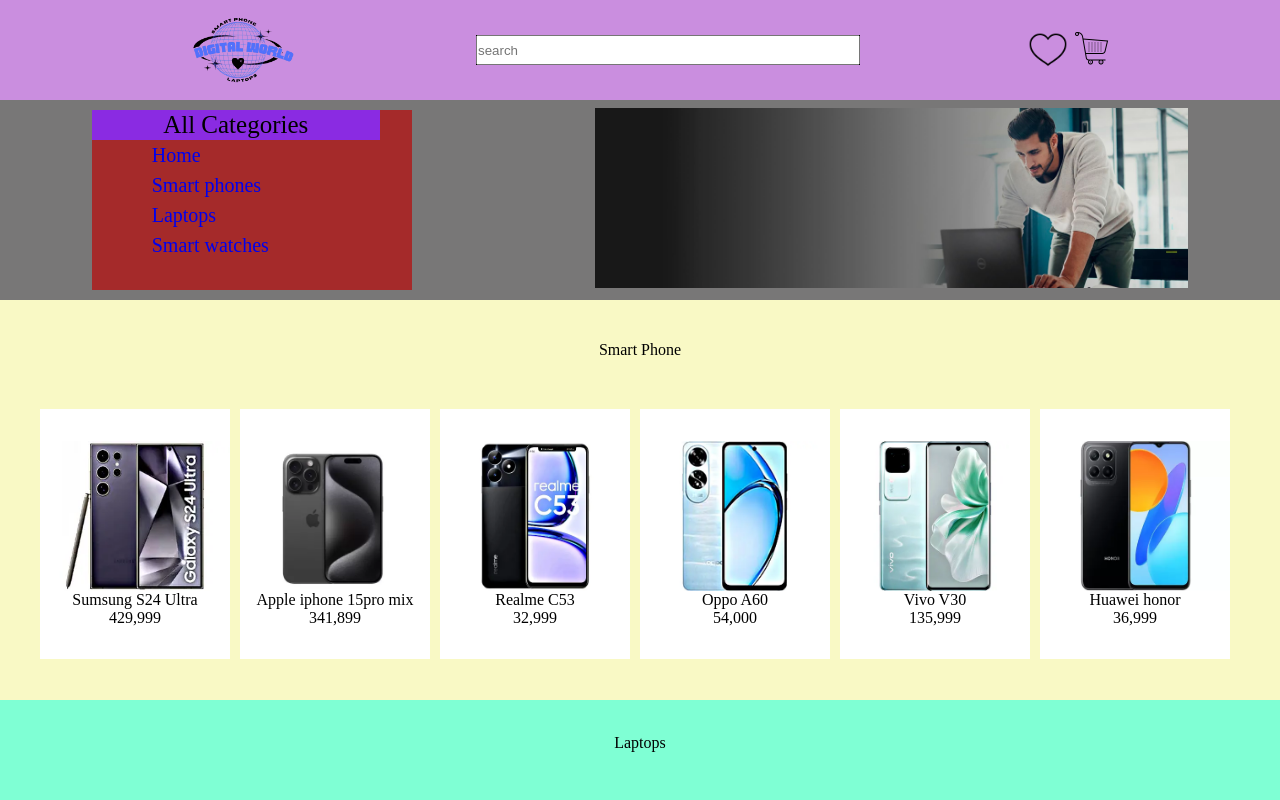
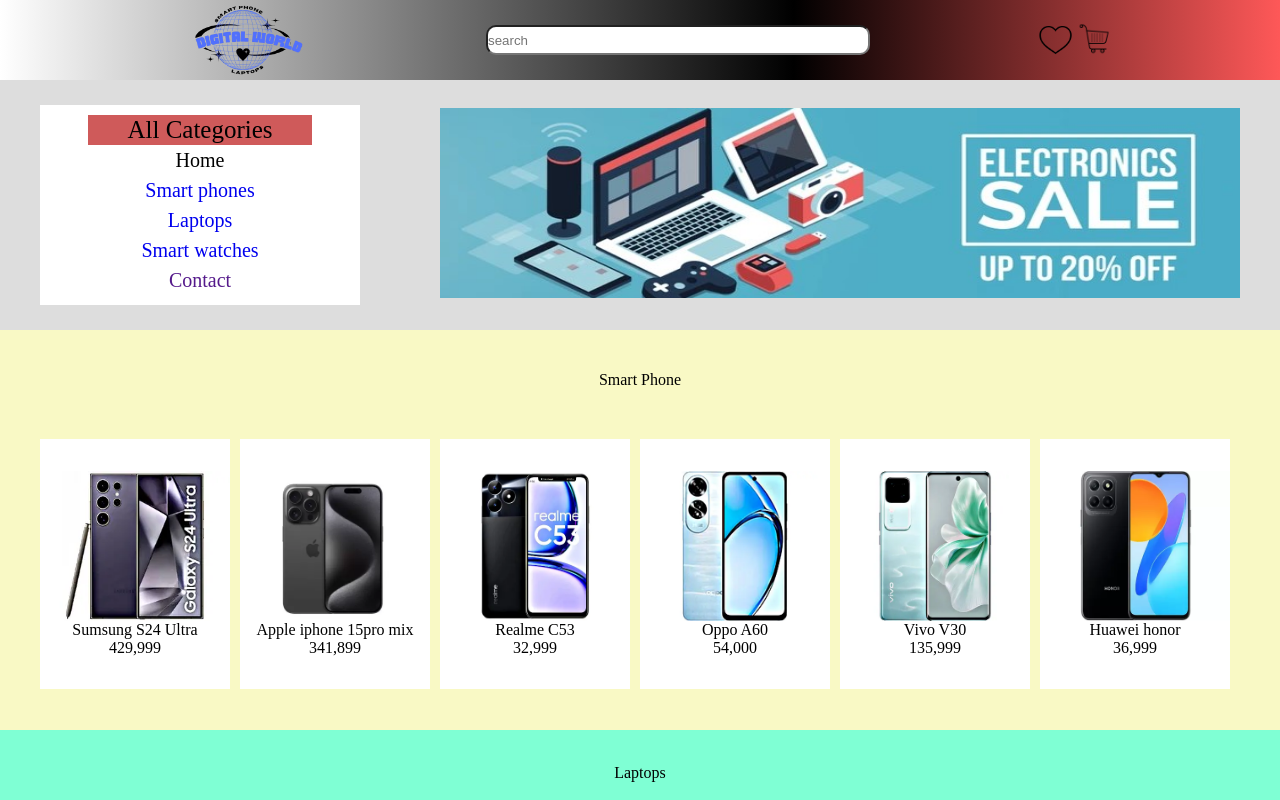
Before and after one commit to ihsanullahkhan11/web-digital-store, a plain HTML site: page index.html in a window 1280 px wide. Shown: the top 800 px of the page. Drawn offline with Linux system fonts and the light colour scheme.

Commit message:
top navbar collor add and size adjust

```diff
--- a/index.html
+++ b/index.html
@@ -43,13 +43,14 @@
                     <div class="Smart-phone"><a href="#">Smart phones</a></div>
                     <div class="Laptops"><a href="#">Laptops</a></div>
                     <div class="Smart-watch"><a href="#">Smart watches</a></div>
+                    <div class="contact-us"><a href="">Contact</a></div>
 
 
             </div>
             <!-- yi home content image ha -->
 
             <div class="home-img">
-                <img src="./image/home-iamge--.jpeg" alt="">
+                <img src="./image/side-navbar- pic.jpg" alt="">
             </div>
         </div>
 
@@ -130,7 +131,7 @@
 
 
        </div>
-     </div>
+
 <!-------------- yi loptop ka section ha -------- -->
      <div class="loptops">
         <p>Laptops</p>
@@ -246,17 +247,36 @@
 
             </div>
          </div>
+         </div>
+
+
+
+
+
+
+
 
          <!-- footer our  contact -->
-          <div class="contact">
-            <footer>
-                <a href=""></a>
-                <a href=""></a>
-                <a href=""></a>
-            </footer>
+          <div class="footer">
+
+                <div class="contact">
+                  <a href=""><img src="./image/gmail-icon.png" alt=""></a>
+                </div>
+                <div class="contact">
+                  <a href=""><img src="./image/facebook-icon.png" alt=""></a>
+                </div>
+                <div class="contact">
+                  <a href=""><img src="./image/instagram-icon.png" alt=""></a>
+                </div>
+
+                  <p><br>2024 digital worlde all right reserved</p>
+
+
+
           </div>
 
 
-    </div>
+
+  </div>
 </body>
 </html>
--- a/stylel.css
+++ b/stylel.css
@@ -2,97 +2,114 @@
     padding: 0;
     margin: 0;
 }
+body{
+    background-color: #dddddd;
+    background-repeat: no-repeat;
+}
+.container{
+    background-repeat: no-repeat;
+}
 
 .navbar {
-    background-color: rgb(202, 142, 223);
+
+background: linear-gradient(90deg, rgba(255,255,255,1) 0%, rgba(0,0,0,1) 62%, rgba(254,88,88,1) 100%);
     display: flex;
     justify-content: space-evenly;
 
     align-items: center;
     width: 100%;
-    height: 100px;
+    height: 80px;
 }
+
 .img-logo img{
     display: flex;
-    width: 140px;
+    width: 150px;
 
 }
 .search{
-    background: #000;
+
     width: 30%;
 }
 .search > input{
     width: 100%;
    height: 30px;
+   border-radius: 10px;
 }
 
 .heart-cart-logo img{
-    width: 40px;
+    width: 35px;
 
 
 }
 
-.side-navbar{
-    background-color: brown;
-    width: 25%;
-    height: 180px;
- line-height: 30px;
- font-size: 20px;
-}
+
 .home-content{
-     background: #787777;
+
      width: 100%;
-     height: 200px;
+     height: 250px;
     display: flex;
     flex-direction: row;
     justify-content: space-around;
+
 
     align-items: center;
 
 }
 
-.All-categories {
-    background-color: blueviolet;
+.side-navbar{
+
     display: flex;
     justify-content: center;
-    width: 90%;
-    height: 30px;
+    align-items: center;
 
-    top: 0%;
- padding: 0%;
+    flex-direction: column;
+    width: 25%;
+    height: 200px;
+ line-height: 30px;
+ font-size: 20px;
+ background-color: #fff;
+
+}
+
+
+   .All-categories {
+    background-color: rgb(207, 90, 90);
+    text-align: center;
+    width: 70%;
  font-size: 25px;
 
 }
 
 .Home a{
-    display: flex;
-    margin-left: 60px;
+    color: black;
+
     text-decoration: none;
 }
 
 .Smart-phone a{
-    display: flex;
-    margin-left: 60px;
+
+
     text-decoration: none;
 
 }
 .Laptops a{
-    display: flex;
-    margin-left: 60px;
+
     text-decoration: none;
 
 }
 
 .Smart-watch a{
-    display: flex;
-    margin-left: 60px;
+
     text-decoration: none;
 
 }
+.contact-us a{
+    text-decoration: none;
+}
 
 .home-img img{
-    width: 100%;
-    height: 180px;
+    width: 800px;
+    height: 190px;
 
 }
 
@@ -205,3 +222,12 @@
     width: 150px;
     height: 100px;
 }
+.footer{
+    background-color: chartreuse;
+    width: 100%;
+    height: 150px;
+
+    display: flex;
+    justify-content: center;
+    align-items: center;
+}
```
Also changed, not shown: image/facebook-icon.png (added), image/gmail-icon.png (added), image/instagram-icon.png (added), image/side-navbar- pic.jpg (added).
